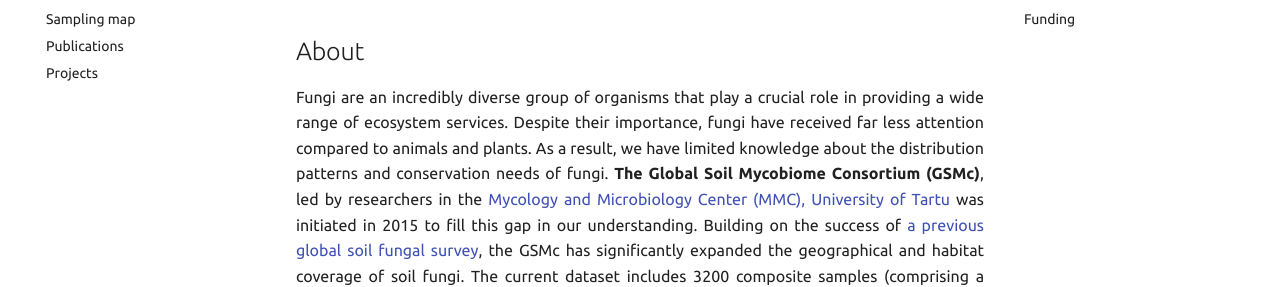
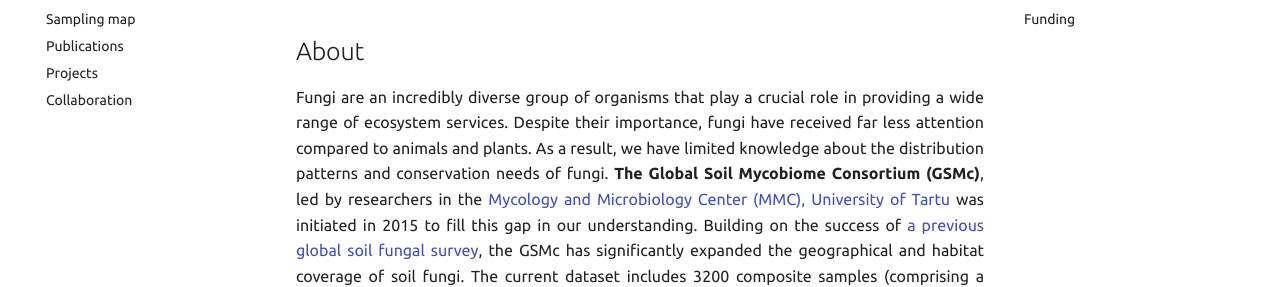
Before and after one commit to vmikk/GSMc-Fungi.github.io, an MkDocs documentation site: the page built from docs/index.md, in a window 1280 px wide. Shown: the part 146-433 px from the top of the page. Built offline with MkDocs 1.6.1 and Material for MkDocs 9.7.7, drawn with Linux system fonts in a browser that asks for light colours; comment, search, counter and statistics services are not loaded.

Commit message:
uodate to navigation panel

```diff
--- a/mkdocs.yml
+++ b/mkdocs.yml
@@ -66,3 +66,4 @@ nav:
   - 'Sampling map':  'sampling_map.md'
   - 'Publications':  'publications.md'
   - 'Projects':      'projects.md'
+  - 'Collaboration': 'Collaboration.md'
```
